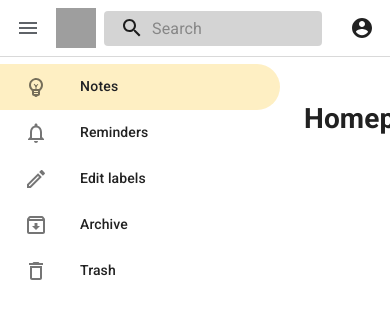
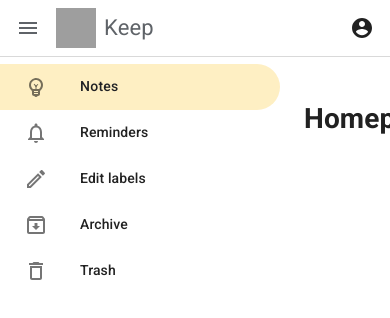
Before and after one commit to Aayush-1999/Google-Keep-Clone, a React app in the folder client/: page / in a window 390 px wide. Shown: the top 318 px of the page. Built offline with nearby package versions, Linux system fonts and the light colour scheme; grey boxes are pictures that could not be loaded.

Commit message:
Design header change

```diff
--- a/client/src/Components/Navigation/Appbar/Appbar.styles.js
+++ b/client/src/Components/Navigation/Appbar/Appbar.styles.js
@@ -20,15 +20,23 @@ export default theme => ({
       color: '#5f6368'
     },
     title: {
-      display: 'none',
       color: '#5f6368',
       fontSize: '22px',
       fontWeight: '400',
       [theme.breakpoints.up('sm')]:{
-        display:'block'
+        width: theme.spacing(10),
+        marginRight: theme.spacing(4)
       }
     },
     search: {
+      display: 'none',
+      [theme.breakpoints.up('sm')]: {
+        display: 'block',
+        marginLeft: theme.spacing(3),
+        marginRight: theme.spacing(2),
+        // padding: '11px 0',
+        width: '56%',
+        height: '46px',
         position: 'relative',
         borderRadius: theme.shape.borderRadius,
         backgroundColor: 'rgba(0,0,0,0.17)',
@@ -37,12 +45,6 @@ export default theme => ({
           border: '1px solid transparent',
           boxShadow:'0 1px 1px 0  rgba(65,69,73,0.3), 0 1px 3px 0 rgba(65,69,73,0.15)'
         },
-      marginRight: theme.spacing(2),
-      marginLeft: 0,
-      width: '100%',
-      [theme.breakpoints.up('sm')]: {
-        marginLeft: theme.spacing(3),
-        width: 'auto',
       },
     },
     searchIcon: {
@@ -59,12 +61,8 @@ export default theme => ({
     },
     inputInput: {
       padding: theme.spacing(1, 1, 1, 0),
-      // vertical padding + font size from searchIcon
       paddingLeft: `calc(1em + ${theme.spacing(4)}px)`,
       transition: theme.transitions.create('width'),
-      width: '100%',
-      [theme.breakpoints.up('md')]: {
-        width: '20ch',
-      },
+      width: '100%'
     },
 })
```
Lines whose indentation alone changed are shown as unchanged.
